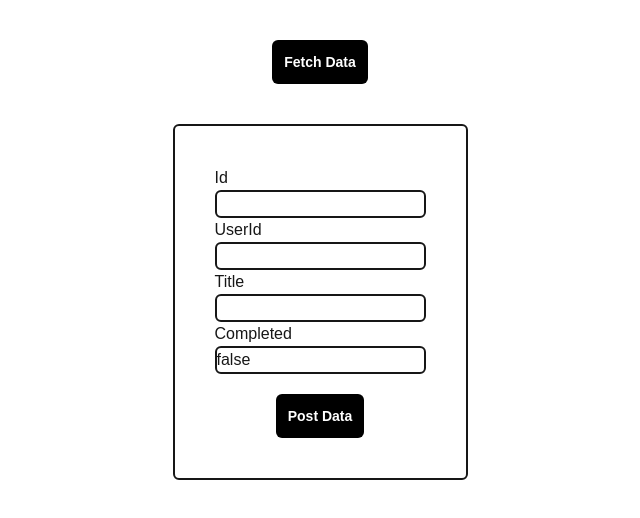
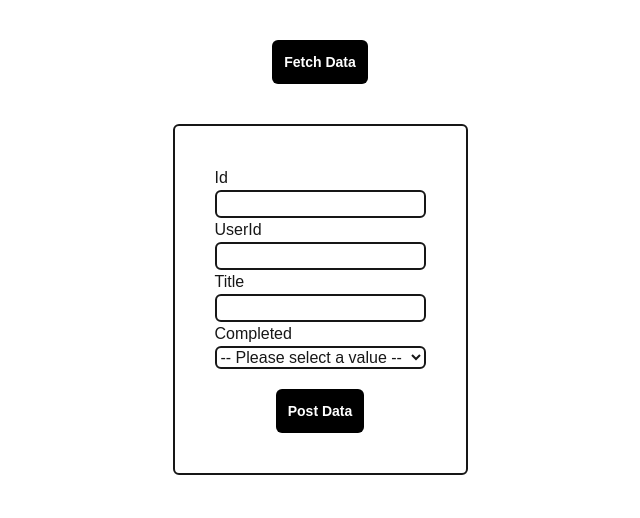
Before and after one commit to Moha2088/tanstack-next, a Next.js app: page / in a window 1280 px wide. Shown: the top 518 px of the page, without its empty margins (320-960 px from the left). Built offline with nearby package versions, Linux system fonts and the light colour scheme.

Commit message:
add dropdown menu for completed value

```diff
--- a/src/app/components/PostForm.tsx
+++ b/src/app/components/PostForm.tsx
@@ -1,4 +1,4 @@
-import { useState } from "react"
+import { ChangeEvent, useState } from "react"
 import { Todo } from "@/app/types/types"
 import Button from "@/app/components/ui/Button"
 
@@ -15,9 +15,15 @@ export default function PostForm(props: PostFormProps) {
 
     const [completed, setCompleted] = useState<boolean>(false);
 
+    const handleDropdown = (selectEvent:ChangeEvent<HTMLSelectElement>) => {
+        setCompleted(Boolean(selectEvent.target.value));
+    }
+
     return (
         <div className="flex justify-center items-center flex-col border-2 rounded-md p-10">
-            <form className="mb-5">
+            <form
+                onSubmit={(event) => event.preventDefault() }
+                className="mb-5">
                 <div>
                     <label>Id</label>
                     <input
@@ -43,11 +49,19 @@ export default function PostForm(props: PostFormProps) {
                 </div>
                 <div>
                     <label>Completed</label>
-                    <input
-                        className="border-2 rounded-md flex items-center"
-                        type="text"
-                        value={String(completed)}
-                        onChange={(completedInput) => setCompleted(Boolean(completedInput.target.value))}/>
+                    <select
+                        id="completedDropdown"
+                        className="border-2 rounded-md flex items-center w-full"
+                        onChange={(event) => handleDropdown(event)}
+                    >
+                        <option>-- Please select a value --</option>
+                        <option value="True">
+                            True
+                        </option>
+                        <option value="False">
+                            False
+                        </option>
+                    </select>
                 </div>
             </form>
 
--- a/src/app/page.tsx
+++ b/src/app/page.tsx
@@ -70,6 +70,8 @@ export default function Home() {
 }
 
 function PostData(todo: Todo) {
+    console.log("Completed value :" + todo.completed)
+
     const mutation = useMutation({
         mutationFn: async (newTodo: Todo) => {
             await apiClient.post(
```
